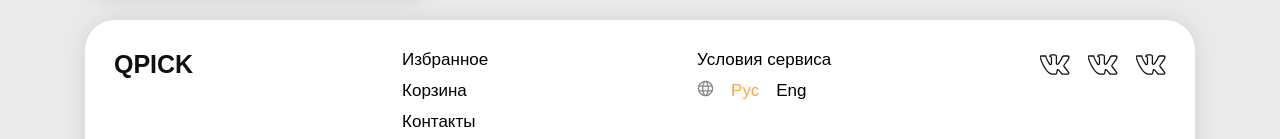
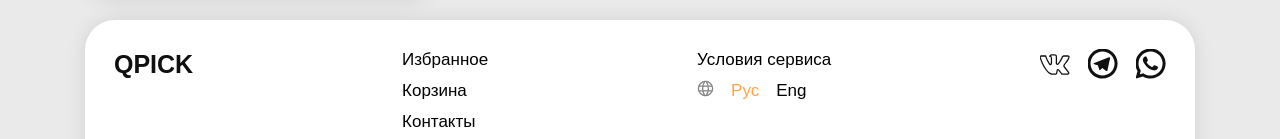
Before and after one commit to rusinovarusya/online-store-of-audio-accessories, a React (Create React App) app: page / in a window 1280 px wide. Shown: the part 992-1131 px from the top of the page. Built offline with nearby package versions, Linux system fonts and the light colour scheme.

Commit message:
fix: fix social network link icons

```diff
--- a/src/components/social-networks/SocialNetworks.module.css
+++ b/src/components/social-networks/SocialNetworks.module.css
@@ -16,12 +16,12 @@
   background-position: center;
   background-repeat: no-repeat;
 }
-.link:nth-child(1) {
+.socialNetworkItem:nth-child(1) .link {
   background-image: url("../../assets/vk.svg");
 }
-.link:nth-child(2) {
+.socialNetworkItem:nth-child(2) .link {
   background-image: url("../../assets/telegram.svg");
 }
-.link:nth-child(3) {
+.socialNetworkItem:nth-child(3) .link {
   background-image: url("../../assets/whatsapp.svg");
 }
--- a/src/components/social-networks/SocialNetworks.tsx
+++ b/src/components/social-networks/SocialNetworks.tsx
@@ -5,9 +5,9 @@ import styles from "./SocialNetworks.module.css";
 const SocialNetworks: FC = () => {
   return (
     <ul className={styles.socialNetworksList}>
-      <li className={styles.socialNetworkItem}><a href="#" className={styles.link} id="vk"></a></li>
-      <li className={styles.socialNetworkItem}><a href="#" className={styles.link} id="telegram"></a></li>
-      <li className={styles.socialNetworkItem}><a href="#" className={styles.link} id="whatsapp"></a></li>
+      <li className={styles.socialNetworkItem}><a href="" className={styles.link}></a></li>
+      <li className={styles.socialNetworkItem}><a href="" className={styles.link}></a></li>
+      <li className={styles.socialNetworkItem}><a href="" className={styles.link}></a></li>
     </ul>
   )
 }
```
